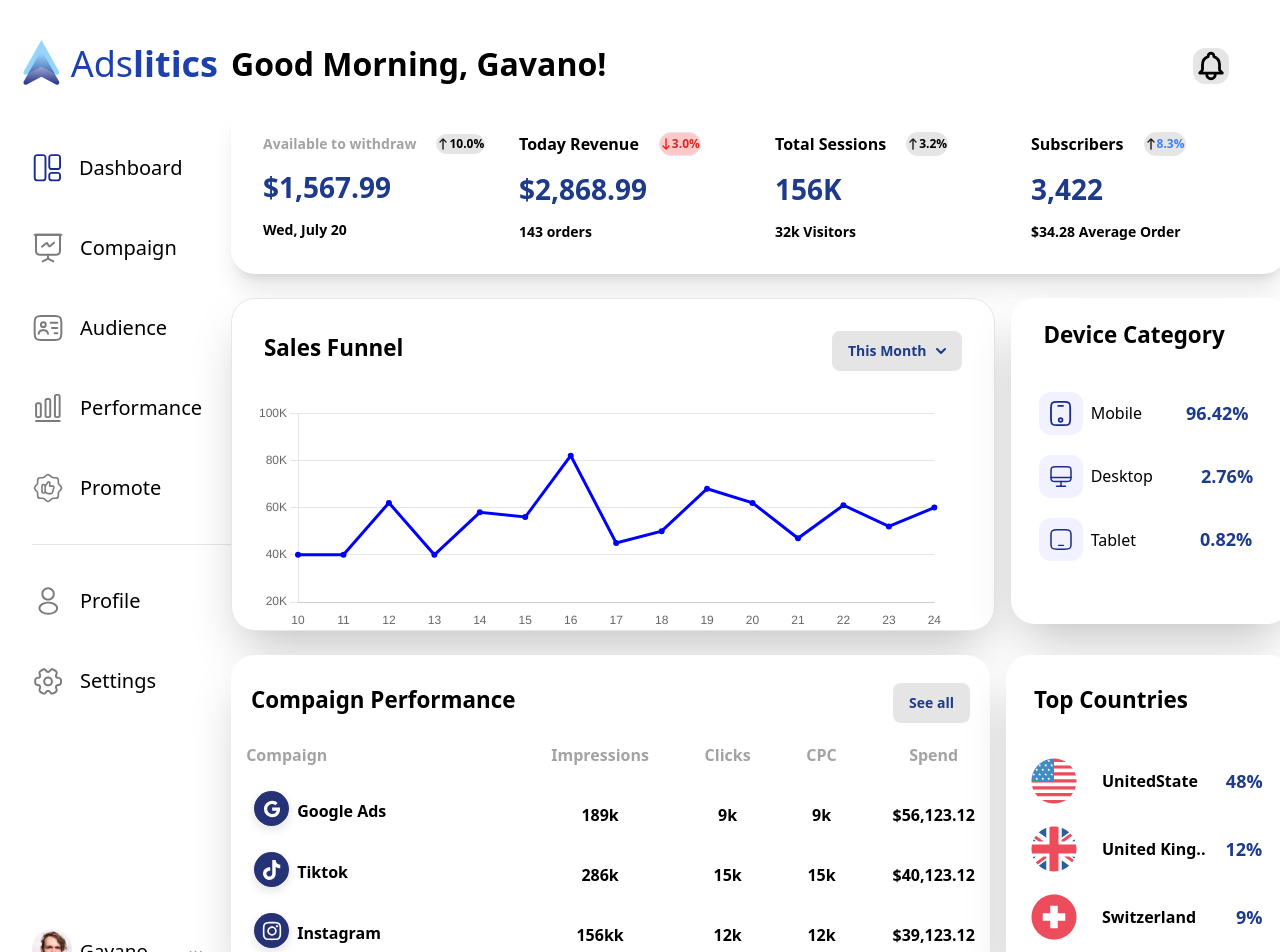
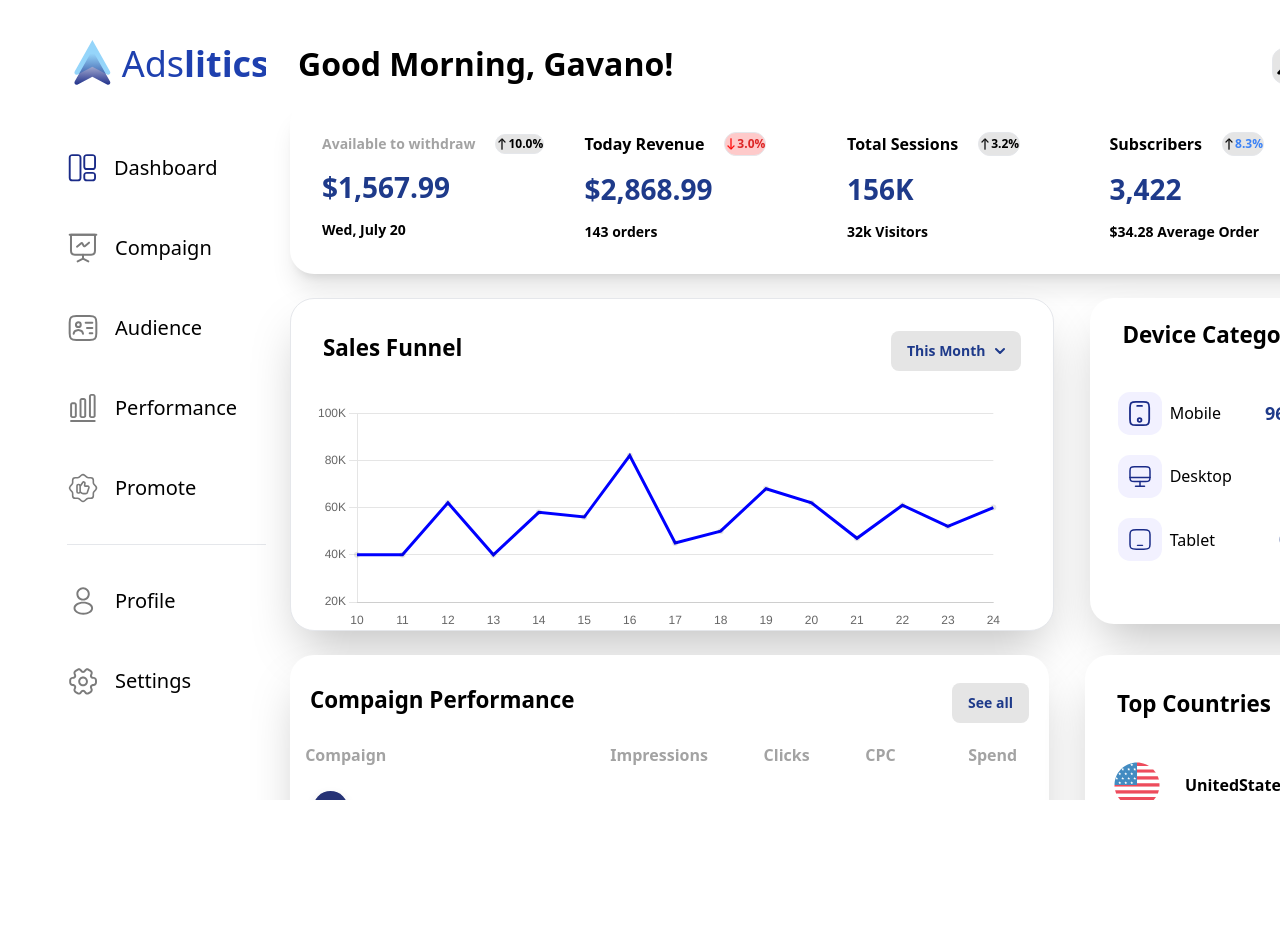
Before and after one commit to techloset/ali-raza-web-dashboard, a React (Create React App) app: page / in a window 1280 px wide. Shown: the top 952 px of the page. After the commit the page ends 800 px from the top, so only its background shows below. Built offline with nearby package versions, Linux system fonts and the light colour scheme; what @shrutibalasa/tailwind-grid-auto-fit would draw is missing.

Commit message:
QA-2-fixes Traffic_web-App

```diff
--- a/src/App.js
+++ b/src/App.js
@@ -10,6 +10,7 @@ import Settings from "./pages/Settings";
 
 function App() {
   return (
+    <div className="overscroll-contain">
       <BrowserRouter>
         <Routes>
           <Route path="/" element={<Layout />}>
@@ -23,6 +24,7 @@ function App() {
           </Route>
         </Routes>
       </BrowserRouter>
+    </div>
   );
 }
 export default App;
--- a/src/components/Chart.jsx
+++ b/src/components/Chart.jsx
@@ -32,9 +32,8 @@ function Chart() {
         data: [40, 40, 62, 40, 58, 56, 82, 45, 50, 68, 62, 47, 61, 52, 60],
         borderColor: "blue",
         pointBorderColor: "transparent",
-        backgroundColor: "Blue",
       },
-    ]
+    ],
   };
   const options = {
     maintainAspectRatio: false,
@@ -58,7 +57,7 @@ function Chart() {
     },
   };
   return (
-    <div className="bg-white sm:w-full sm:h-[25rem] flex flex-col  lg:h-[20.835rem] lg:w-[47.78rem] mt-[1.5rem]  rounded-3xl border border-gray-200 shadow-2xl">
+    <div className="bg-white sm:w-full sm:h-[25rem] flex flex-col  lg:h-[20.835rem] lg:w-[47.78rem] mt-[1.5rem] ml-[1.5rem]  rounded-3xl border border-gray-200 shadow-2xl">
       <div className="font-bold text-[1.4rem]   m-[2rem] flex  justify-between">
         <p>Sales Funnel</p>
         <button class="text-blue-900  bg-neutral-200 focus:ring-4 focus:outline-none focus:ring-blue-300 font-bold rounded-lg text-sm  px-4 py-2.5 text-center inline-flex items-center ">
--- a/src/components/CompaignPerformance.jsx
+++ b/src/components/CompaignPerformance.jsx
@@ -5,7 +5,7 @@ import Tiktok from "../assets/tiktok.svg";
 
 export default function CompaignPerformance() {
   return (
-    <div className="bg-white sm:w-full sm:h-[20rem] flex flex-col  lg:h-[20.375rem] lg:w-[47.438rem] mt-[1.5rem]   shadow-2xl rounded-3xl ">
+    <div className="bg-white sm:w-full sm:h-[20rem] flex flex-col  lg:h-[20.375rem] lg:w-[47.438rem] mt-[1.5rem] ml-[1.5rem]   shadow-2xl rounded-3xl ">
       <div className="text-[1.4rem] m-5 mt-7 font-bold flex justify-between">
         Compaign Performance
         <button class="text-blue-900  bg-neutral-200  focus:ring-4 focus:outline-none focus:ring-blue-300 font-bold rounded-lg text-sm px-4 py-2.5  text-center inline-flex items-center ">
--- a/src/components/Countries.jsx
+++ b/src/components/Countries.jsx
@@ -7,7 +7,7 @@ const countryStyle =
 
 export default function Countries() {
   return (
-    <div className="sm:w-full lg:w-[17.938rem] lg:h-[20.375rem] bg-white p-4  rounded-3xl shadow-2xl">
+    <div className="sm:w-full lg:w-[17.938rem] lg:h-[20.375rem] bg-white p-5  rounded-3xl shadow-2xl">
       <div className="text-[1.4rem] font-sans font-bold  ml-3 mt-3 ">
         Top Countries
       </div>
--- a/src/components/Header.jsx
+++ b/src/components/Header.jsx
@@ -4,7 +4,7 @@ import { HiOutlineBell } from "react-icons/hi";
 export default function Header() {
   return (
     <div className="bg-white flex justify-between ">
-      <div className="font-bold font-sans text-[2rem]  lg:h-[2.438rem] mt-[2.5rem]">
+      <div className="font-bold font-sans text-[2rem] w-auto lg:h-[2.438rem] mt-[2.5rem] ml-[2rem]">
         Good Morning, Gavano!
       </div>
       <div>
--- a/src/components/Layout.jsx
+++ b/src/components/Layout.jsx
@@ -5,7 +5,7 @@ import Header from "./Header";
 
 export default function Layout() {
   return (
-    <div className=" flex lg:flex-row flex-col bg-white h-screen w-screen">
+    <div className=" flex lg:flex-row flex-col bg-white h-screen w-screen overflow-x-hidden">
       <Sidebar />
 
       <div className="flex-1 ">
--- a/src/components/Revenue.jsx
+++ b/src/components/Revenue.jsx
@@ -4,7 +4,7 @@ import DownArrow from "../assets/DownArrow.svg";
 
 function Revenue() {
   return (
-    <div className="grid grid-rows-1 gap-4 sm:w-full lg:w-[66rem] ">
+    <div className="grid grid-rows-1 gap-4 sm:w-full lg:w-[67.625rem] ml-[1.5rem]">
       <div className="grid lg:grid-cols-4 md:grid-cols-2 sm:grid-cols-1 items-center bg-white rounded-3xl p-4 shadow-xl ">
         <div className="bg-white space-y-3 pl-4 p-4 flex-1 items-center">
           <span className="flex space-x-2 text-neutral-400 text-sm  font-bold">
--- a/src/components/Sidebar.jsx
+++ b/src/components/Sidebar.jsx
@@ -23,7 +23,7 @@ export default function Sidebar() {
 
   return (
     <div className="flex flex-col text-[1.187rem] ">
-      <div className="flex items-center gap-2 mt-[2.5rem] px-5 text-4xl">
+      <div className="flex items-center gap-2 mt-[2.5rem] ml-[3.188rem]  px-5 text-4xl">
         {/* Hamburger menu button */}
         <button onClick={toggleSidebar} className="lg:hidden">
           <GiHamburgerMenu />
@@ -42,12 +42,12 @@ export default function Sidebar() {
       </div>
 
       <div
-        className={`lg:w-[14.438rem]  lg:mt-[3.5rem]  ${
+        className={`lg:w-[14.438rem]  lg:mt-[3.5rem] lg:ml-[2.188rem]  ${
           showSidebar ? "block " : "hidden lg:block"
         }`}
         id="navbar-default"
       >
-        <div className="lg:pl-[2rem] lg:space-y-8 text-black text-xl bg-white ">
+        <div className="lg:ml-[2rem] lg:space-y-8 text-black text-xl bg-white ">
           <span className={hover}>
             <img src={DbSvg} alt="Dashboard" className="  h-8" />
             <Link className="text-black " to={"/"}>
--- a/src/pages/Dashboard.jsx
+++ b/src/pages/Dashboard.jsx
@@ -9,11 +9,11 @@ export default function Dashboard() {
   return (
     <div>
       <Revenue />
-      <div className="grid lg:flex lg:flex-row  gap-4 w-full  space-y-6">
+      <div className="grid lg:flex lg:flex-row space-x-5  gap-4 w-full  space-y-6">
         <Chart />
         <Devices />
       </div>
-      <div className="grid lg:flex lg:flex-row  gap-4 w-full  space-y-6">
+      <div className="grid lg:flex lg:flex-row space-x-5 gap-4 w-full  space-y-6">
         <CompaignPerformance />
         <Countries />
       </div>
```
Lines whose indentation alone changed are shown as unchanged.
